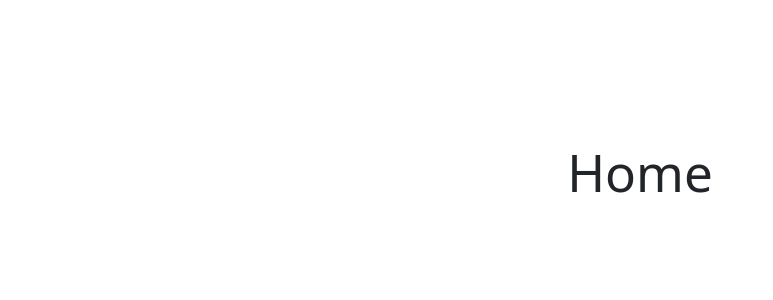
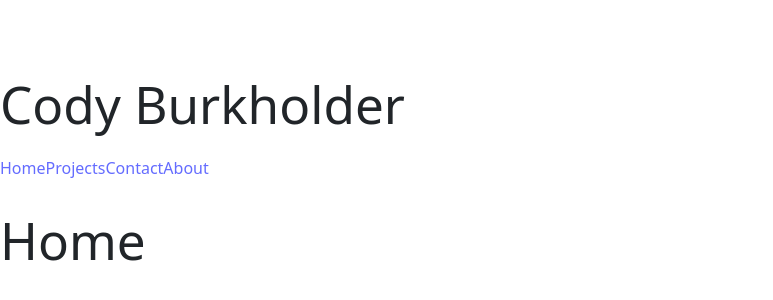
Before and after one commit to chilejay7/React-Portfolio, a React (Vite) app: page / in a window 1280 px wide. Shown: the part 224-524 px from the top of the page, without its empty margins (0-773 px from the left). Built offline with nearby package versions, Linux system fonts and the light colour scheme.

Commit message:
basic header and nav menu added

```diff
--- a/src/App.jsx
+++ b/src/App.jsx
@@ -4,12 +4,14 @@ import { Outlet } from 'react-router-dom';
 // import { useState } from 'react'
 // import reactLogo from './assets/react.svg'
 // import viteLogo from '/vite.svg'
-import './App.css'
+// import './App.css'
+import Header from './components/Header';
+import NavMenu from './components/NavMenu';
 
 function App() {
   return (
     <>
-
+    <Header />
     <Outlet />
 
     </>
--- /dev/null
+++ b/src/components/Header.jsx
@@ -0,0 +1,14 @@
+import NavMenu from "./NavMenu";
+
+function Header(){
+    return(
+        <>
+        <header>
+            <h1>Cody Burkholder</h1>
+            <NavMenu />
+        </header>
+        </>
+    );
+};
+
+export default Header;
--- /dev/null
+++ b/src/components/NavMenu.jsx
@@ -0,0 +1,16 @@
+import { Link } from "react-router-dom";
+import NavBar from "./UI/NavBar";
+
+function NavMenu() {
+    return (
+        <NavBar links={[
+            <Link key={1} to="/">Home</Link>,
+            <Link key={2} to="/projects">Projects</Link>,
+            <Link key={3} to="/contact">Contact</Link>,
+            <Link key={4} to="/about">About</Link>,
+        ]}
+        />
+    );
+}
+
+export default NavMenu;
--- /dev/null
+++ b/src/components/UI/NavBar.jsx
@@ -0,0 +1,11 @@
+function NavBar({ links }) {
+    return (
+        <nav className="navbar">
+            <ul className="navbar">
+                {links.map((link) => link)}
+            </ul>
+        </nav>
+    )
+}
+
+export default NavBar;
```
